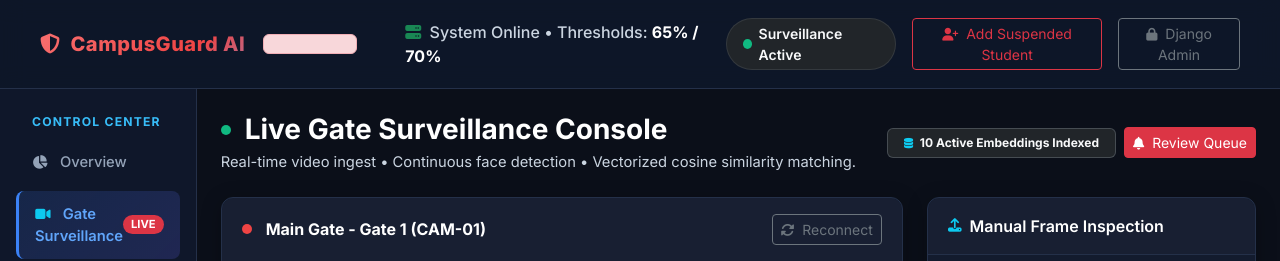
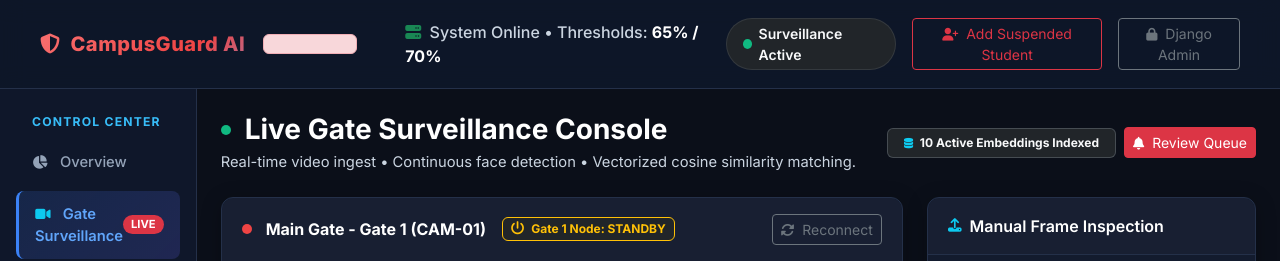
Before and after one commit to SARVANMEHTA/Campusguard-ai, a Django app: page /surveillance/live/ in a window 1280 px wide. Shown: the top 261 px of the page. Run offline with Django 5.2, Linux system fonts and the light colour scheme; data comes from the database, SQL or seed files in the repository; parts of the project's set-up code (start-up, migrations or seed data) failed here and were passed over.

Commit message:
Support authorized laptop camera node streaming to cloud

```diff
--- a/surveillance/urls.py
+++ b/surveillance/urls.py
@@ -6,5 +6,7 @@ app_name = 'surveillance'
 urlpatterns = [
     path('live/', views.live_monitor_view, name='live_monitor'),
     path('stream/', views.live_stream_feed, name='live_stream'),
+    path('node/push/', views.ingest_node_frame, name='node_push'),
+    path('node/status/', views.node_status_view, name='node_status'),
     path('process-frame/', views.process_single_image, name='process_single_image'),
 ]
--- a/surveillance/views.py
+++ b/surveillance/views.py
@@ -12,103 +12,183 @@ from surveillance.matcher import matcher
 from surveillance.models import DetectionLog
 
 
+import threading
+from datetime import datetime
 import logging
 
 logger = logging.getLogger(__name__)
 
 
+class RemoteCameraBuffer:
+    """In-memory thread-safe buffer for incoming frames from authorized laptop camera node."""
+    latest_frame = None
+    last_seen = 0.0
+    location = "Main Gate - Gate 1"
+    camera_id = "CAM-01"
+    lock = threading.Lock()
+
+    @classmethod
+    def update(cls, frame_bytes, location="Main Gate - Gate 1", camera_id="CAM-01"):
+        with cls.lock:
+            cls.latest_frame = frame_bytes
+            cls.last_seen = time.time()
+            cls.location = location
+            cls.camera_id = camera_id
+
+    @classmethod
+    def get_frame(cls):
+        with cls.lock:
+            if cls.latest_frame and (time.time() - cls.last_seen < 6.0):
+                return cls.latest_frame
+            return None
+
+    @classmethod
+    def is_online(cls):
+        with cls.lock:
+            return bool(cls.latest_frame and (time.time() - cls.last_seen < 6.0))
+
+
+def generate_standby_frame(location="Main Gate - Gate 1", camera_id="CAM-01"):
+    """
+    Generates an authenticated, sleek cyber HUD standby frame
+    when the authorized laptop camera node is not currently pushing frames.
+    """
+    img = np.zeros((400, 720, 3), dtype=np.uint8)
+    # Deep cyber dark background
+    img[:] = (25, 15, 11)
+
+    # Cyan border and tactical corner ticks
+    cv2.rectangle(img, (10, 10), (709, 389), (248, 189, 56), 1)
+    c_len = 20
+    for x, y in [(10, 10), (709, 10), (10, 389), (709, 389)]:
+        dx = 1 if x == 10 else -1
+        dy = 1 if y == 10 else -1
+        cv2.line(img, (x, y), (x + dx * c_len, y), (56, 189, 248), 2)
+        cv2.line(img, (x, y), (x, y + dy * c_len), (56, 189, 248), 2)
+
+    # Top header bar
+    now_str = datetime.now().strftime("%Y-%m-%d  %H:%M:%S")
+    cv2.putText(img, "CAMPUSGUARD AI // AUTHORIZED GATE CCTV CONSOLE", (24, 38), cv2.FONT_HERSHEY_SIMPLEX, 0.50, (203, 213, 225), 1, cv2.LINE_AA)
+    cv2.putText(img, now_str, (510, 38), cv2.FONT_HERSHEY_SIMPLEX, 0.45, (148, 163, 184), 1, cv2.LINE_AA)
+
+    # Center card
+    cv2.rectangle(img, (60, 95), (660, 290), (35, 23, 16), -1)
+    cv2.rectangle(img, (60, 95), (660, 290), (70, 50, 30), 1)
+
+    # Pulsing amber standby indicator
+    cv2.circle(img, (100, 142), 8, (0, 165, 255), -1)
+    cv2.putText(img, "GATE 1 CAMERA NODE: STANDBY", (125, 148), cv2.FONT_HERSHEY_SIMPLEX, 0.68, (255, 255, 255), 2, cv2.LINE_AA)
+
+    cv2.putText(img, f"Designated Channel: {location} ({camera_id})", (100, 188), cv2.FONT_HERSHEY_SIMPLEX, 0.50, (203, 213, 225), 1, cv2.LINE_AA)
+    cv2.putText(img, "Awaiting live camera video from your authorized laptop.", (100, 216), cv2.FONT_HERSHEY_SIMPLEX, 0.44, (148, 163, 184), 1, cv2.LINE_AA)
+
+    cv2.rectangle(img, (95, 240), (625, 275), (50, 35, 20), -1)
+    cv2.putText(img, "Run on laptop:  python gate_camera_node.py", (110, 263), cv2.FONT_HERSHEY_SIMPLEX, 0.50, (56, 189, 248), 1, cv2.LINE_AA)
+
+    # Footer
+    cv2.putText(img, "AI Biometric Engine: ONLINE  |  Deep Models: YuNet + SFace (ONNX)  |  Node Ingest: READY", (24, 370), cv2.FONT_HERSHEY_SIMPLEX, 0.38, (148, 163, 184), 1, cv2.LINE_AA)
+
+    ret, buffer = cv2.imencode('.jpg', img, [int(cv2.IMWRITE_JPEG_QUALITY), 85])
+    return buffer.tobytes() if ret else b''
+
+
 def gen_frames(camera_source=0, sample_rate=3, location="Main Gate - Gate 1", camera_id="CAM-01"):
     """
-    Generator function that captures frames from camera/video,
-    runs face detection & matching, draws overlays, and yields multipart JPEG stream.
+    Dynamic video generator:
+    1. If an authorized laptop camera node is streaming to /surveillance/node/push/, streams it.
+    2. Else if local hardware camera is available (running on local dev laptop), captures local hardware.
+    3. Else renders an authenticated cyber standby screen with live timestamp.
     """
-    if str(camera_source).isdigit():
-        camera_source = int(camera_source)
+    cap = None
+    has_local_camera = False
 
-    cap = cv2.VideoCapture(camera_source)
+    # Check if local hardware camera is physically present
+    try:
+        test_source = int(camera_source) if str(camera_source).isdigit() else camera_source
+        test_cap = cv2.VideoCapture(test_source)
+        if test_cap.isOpened():
+            ret, test_frame = test_cap.read()
+            if ret and test_frame is not None:
+                cap = test_cap
+                has_local_camera = True
+            else:
+                test_cap.release()
+        else:
+            test_cap.release()
+    except Exception:
+        pass
+
     frame_count = 0
     detected_cache = []
-    consecutive_failures = 0
 
     try:
         while True:
-            success, frame = cap.read()
-            if not success or frame is None:
-                consecutive_failures += 1
-                time.sleep(0.05)
-                if consecutive_failures > 50:
-                    logger.warning("Camera stream source reached end or disconnected.")
-                    break
+            # 1. Prioritize authorized laptop camera node stream
+            remote_frame = RemoteCameraBuffer.get_frame()
+            if remote_frame is not None:
+                yield (b'--frame\r\n'
+                       b'Content-Type: image/jpeg\r\n\r\n' + remote_frame + b'\r\n')
+                time.sleep(0.08)
                 continue
 
-            consecutive_failures = 0
-            frame_count += 1
+            # 2. If running locally with local hardware camera attached
+            if has_local_camera and cap and cap.isOpened():
+                success, frame = cap.read()
+                if success and frame is not None:
+                    frame_count += 1
+                    if frame_count % sample_rate == 0:
+                        detected_cache = []
+                        try:
+                            matcher.check_and_refresh_cache()
+                            detections = face_engine.detect_faces(frame)
+                            for det in detections:
+                                embedding, aligned_face, bbox = face_engine.extract_and_embed(frame, det)
+                                if embedding is None:
+                                    continue
 
-            if frame_count % sample_rate == 0:
-                detected_cache = []
-                try:
-                    # Sync cache so any newly registered students/embeddings are immediately recognized
-                    matcher.check_and_refresh_cache()
+                                match_result = matcher.process_and_log_frame(
+                                    frame_bgr=frame, bbox=bbox, embedding=embedding,
+                                    camera_id=camera_id, location=location
+                                )
+                                student = match_result['student']
+                                pct = match_result['confidence_pct']
+                                classification = match_result['classification']
+                                if classification == 'high_confidence':
+                                    color = (0, 0, 255)
+                                    label = f"HIGH ALERT: {student.full_name} ({pct}%)"
+                                elif classification == 'low_confidence':
+                                    color = (0, 165, 255)
+                                    label = f"SUSPECT: {student.full_name} ({pct}%)"
+                                else:
+                                    color = (0, 255, 0)
+                                    label = f"Safe ({pct}%)"
 
-                    detections = face_engine.detect_faces(frame)
-                    for det in detections:
-                        embedding, aligned_face, bbox = face_engine.extract_and_embed(frame, det)
-                        if embedding is None:
-                            continue
+                                detected_cache.append({'bbox': bbox, 'color': color, 'label': label})
+                        except Exception as det_err:
+                            logger.error(f"Detection error in local loop: {det_err}")
 
-                        match_result = matcher.process_and_log_frame(
-                            frame_bgr=frame,
-                            bbox=bbox,
-                            embedding=embedding,
-                            camera_id=camera_id,
-                            location=location
-                        )
+                    display_frame = frame.copy()
+                    for det in detected_cache:
+                        x, y, w, h = det['bbox']
+                        cv2.rectangle(display_frame, (x, y), (x + w, y + h), det['color'], 2)
+                        cv2.rectangle(display_frame, (x, max(0, y - 24)), (x + w, y), det['color'], -1)
+                        cv2.putText(display_frame, det['label'], (x + 5, max(12, y - 6)), cv2.FONT_HERSHEY_SIMPLEX, 0.45, (255, 255, 255), 1, cv2.LINE_AA)
 
-                        student = match_result['student']
-                        pct = match_result['confidence_pct']
-                        classification = match_result['classification']
-                        alert_sent = match_result.get('alert_dispatched', False)
+                    ret, buffer = cv2.imencode('.jpg', display_frame, [int(cv2.IMWRITE_JPEG_QUALITY), 80])
+                    if ret:
+                        yield (b'--frame\r\n'
+                               b'Content-Type: image/jpeg\r\n\r\n' + buffer.tobytes() + b'\r\n')
+                    time.sleep(0.04)
+                    continue
 
-                        if classification == 'high_confidence':
-                            color = (0, 0, 255) # Red
-                            if alert_sent:
-                                label = f"HIGH ALERT: {student.full_name} ({pct}%) [ALERT SENT]"
-                                logger.info(f"[HIGH ALERT DISPATCHED] {student.full_name} ({student.student_id}) at {location} - Score: {pct}%")
-                            elif match_result.get('in_cooldown', False):
-                                label = f"HIGH ALERT: {student.full_name} ({pct}%) [ALERT DISPATCHED]"
-                            else:
-                                label = f"HIGH ALERT: {student.full_name} ({pct}%)"
-                        elif classification == 'low_confidence':
-                            color = (0, 165, 255) # Orange
-                            label = f"SUSPECT: {student.full_name} ({pct}%)"
-                        else:
-                            color = (0, 255, 0) # Green
-                            label = f"Visitor ({pct}%)"
-
-                        detected_cache.append({'bbox': bbox, 'color': color, 'label': label, 'classification': classification})
-                except Exception as frame_err:
-                    logger.error(f"Error during live detection/logging: {frame_err}", exc_info=True)
-
-            # Render overlay
-            try:
-                display_frame = frame.copy()
-                for det in detected_cache:
-                    x, y, w, h = det['bbox']
-                    color = det['color']
-                    label = det['label']
-                    cv2.rectangle(display_frame, (x, y), (x + w, y + h), color, 2)
-                    cv2.rectangle(display_frame, (x, max(0, y - 24)), (x + w, y), color, -1)
-                    cv2.putText(display_frame, label, (x + 5, max(12, y - 6)), cv2.FONT_HERSHEY_SIMPLEX, 0.45, (255, 255, 255), 1, cv2.LINE_AA)
-
-                ret, buffer = cv2.imencode('.jpg', display_frame, [int(cv2.IMWRITE_JPEG_QUALITY), 80])
-                if ret:
-                    frame_bytes = buffer.tobytes()
-                    yield (b'--frame\r\n'
-                           b'Content-Type: image/jpeg\r\n\r\n' + frame_bytes + b'\r\n')
-            except Exception as render_err:
-                logger.error(f"Error rendering live frame: {render_err}")
+            # 3. Render authenticated cyber standby frame when laptop node is offline
+            standby_bytes = generate_standby_frame(location=location, camera_id=camera_id)
+            yield (b'--frame\r\n'
+                   b'Content-Type: image/jpeg\r\n\r\n' + standby_bytes + b'\r\n')
+            time.sleep(1.0)
     finally:
-        cap.release()
+        if cap and cap.isOpened():
+            cap.release()
 
 
 def live_stream_feed(request):
@@ -122,6 +202,43 @@ def live_stream_feed(request):
         gen_frames(camera_source=camera_source, sample_rate=sample_rate, location=location, camera_id=camera_id),
         content_type='multipart/x-mixed-replace; boundary=frame'
     )
+
+
+@csrf_exempt
+def ingest_node_frame(request):
+    """
+    Receives live video frame from the authorized laptop camera node.
+    Stores frame in memory buffer to broadcast live to all dashboard viewers.
+    """
+    if request.method != 'POST':
+        return JsonResponse({'error': 'POST method required'}, status=405)
+
+    location = request.POST.get('location', 'Main Gate - Gate 1')
+    camera_id = request.POST.get('camera_id', 'CAM-01')
+
+    frame_bytes = None
+    if 'frame' in request.FILES:
+        frame_bytes = request.FILES['frame'].read()
+    elif request.body and len(request.body) > 100:
+        frame_bytes = request.body
+
+    if not frame_bytes:
+        return JsonResponse({'error': 'No frame payload received'}, status=400)
+
+    RemoteCameraBuffer.update(frame_bytes, location=location, camera_id=camera_id)
+    return JsonResponse({'status': 'ok', 'bytes_received': len(frame_bytes)})
+
+
+def node_status_view(request):
+    """Returns JSON status of the authorized laptop camera node."""
+    online = RemoteCameraBuffer.is_online()
+    last_seen = round(time.time() - RemoteCameraBuffer.last_seen, 1) if RemoteCameraBuffer.last_seen > 0 else None
+    return JsonResponse({
+        'online': online,
+        'location': RemoteCameraBuffer.location,
+        'camera_id': RemoteCameraBuffer.camera_id,
+        'last_seen_seconds_ago': last_seen,
+    })
 
 
 def live_monitor_view(request):
--- a/templates/dashboard/live_monitor.html
+++ b/templates/dashboard/live_monitor.html
@@ -34,6 +34,9 @@
                     <div class="d-flex align-items-center gap-2">
                         <span class="cg-pulse-dot"></span>
                         <span class="fw-bold text-white">{{ default_location }} (CAM-01)</span>
+                        <span id="nodeStatusBadge" class="badge bg-dark border border-warning text-warning ms-2">
+                            <i class="fa-solid fa-power-off me-1"></i> Gate 1 Node: STANDBY
+                        </span>
                     </div>
                     <div class="d-flex gap-2">
                         <button class="btn btn-sm btn-outline-secondary" onclick="document.getElementById('streamImg').src = '{% url 'surveillance:live_stream' %}?' + new Date().getTime();">
@@ -43,9 +46,9 @@
                 </div>
                 <div class="cg-card-body p-0">
                     <div class="video-stream-container" style="min-height: 460px;">
-                        <img id="streamImg" src="{% url 'surveillance:live_stream' %}" alt="Live Camera Feed" onerror="this.onerror=null; this.src='https://placehold.co/800x450/0b0f19/ef4444?text=Live+CCTV+Feed+Connecting...';" />
-                        <div class="video-overlay-badge">
-                            <span class="cg-pulse-dot green"></span> RTSP/Webcam Stream Active &bull; Sample: 5 FPS
+                        <img id="streamImg" src="{% url 'surveillance:live_stream' %}" alt="Live Camera Feed" onerror="this.onerror=null; this.src='{% url 'surveillance:live_stream' %}';" />
+                        <div class="video-overlay-badge" id="streamOverlayText">
+                            <span class="cg-pulse-dot green"></span> Live CCTV Monitor Active &bull; Gate 1 Stream
                         </div>
                     </div>
                 </div>
@@ -229,5 +232,29 @@ document.getElementById('singleFrameForm').addEventListener('submit', async (e)
         submitBtn.innerHTML = '<i class="fa-solid fa-magnifying-glass me-1"></i> Run Biometric Analysis';
     }
 });
+
+// Live Heartbeat polling for Authorized Laptop Camera Node
+function pollNodeStatus() {
+    fetch('{% url "surveillance:node_status" %}')
+        .then(res => res.json())
+        .then(data => {
+            const badge = document.getElementById('nodeStatusBadge');
+            const overlay = document.getElementById('streamOverlayText');
+            if (badge) {
+                if (data.online) {
+                    badge.className = 'badge bg-success border border-success-subtle ms-2';
+                    badge.innerHTML = '<i class="fa-solid fa-satellite-dish me-1"></i> Gate 1 Node: STREAMING LIVE';
+                    if (overlay) overlay.innerHTML = '<span class="cg-pulse-dot green"></span> Live Stream Active &bull; Authorized Laptop Camera';
+                } else {
+                    badge.className = 'badge bg-dark border border-warning text-warning ms-2';
+                    badge.innerHTML = '<i class="fa-solid fa-power-off me-1"></i> Gate 1 Node: STANDBY';
+                    if (overlay) overlay.innerHTML = '<span class="cg-pulse-dot"></span> Awaiting Gate 1 Camera Node Link';
+                }
+            }
+        })
+        .catch(err => console.debug('Node status check:', err));
+}
+setInterval(pollNodeStatus, 3000);
+pollNodeStatus();
 </script>
 {% endblock %}
```
Also changed, not shown: gate_camera_node.py (added, +121 -0 lines).
